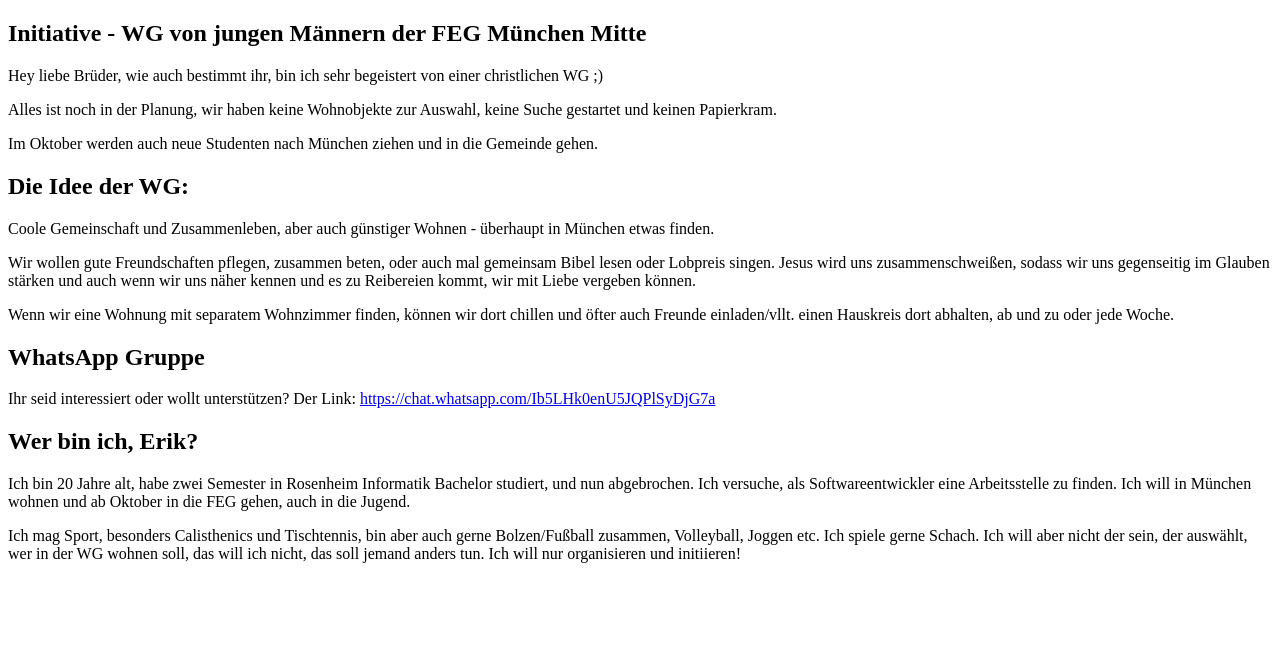
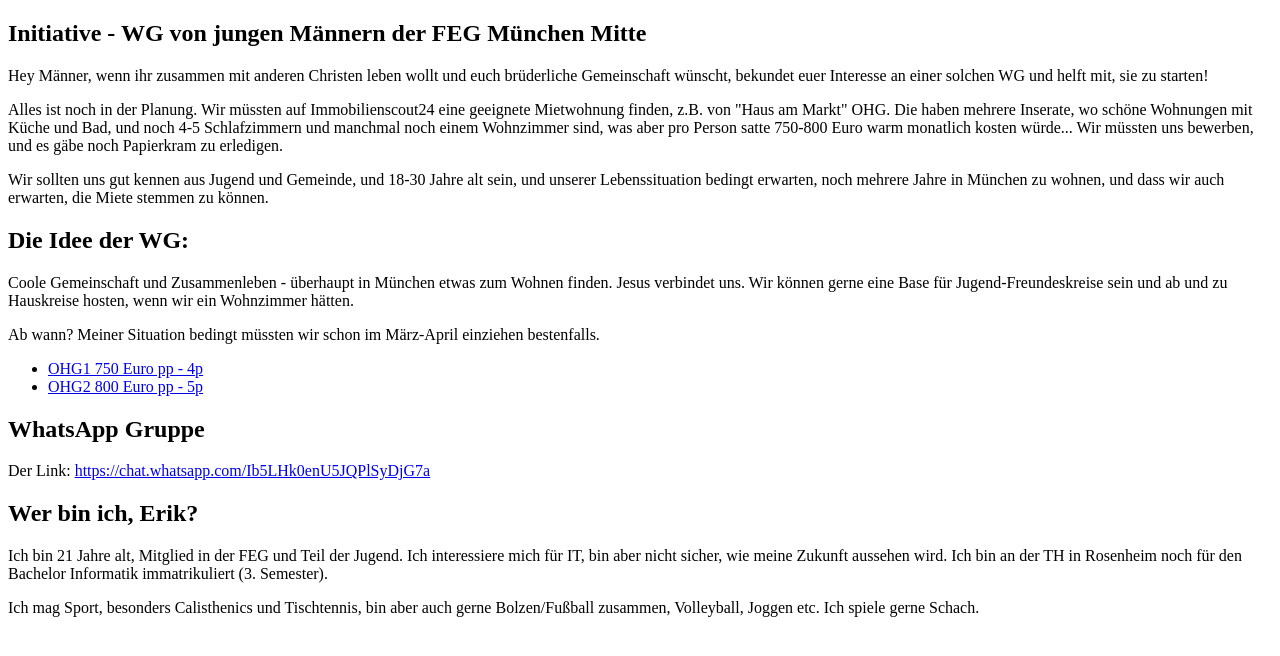
Before and after one commit to feg-mm/maenner-wg, a plain HTML site: page index.html in a window 1280 px wide. Drawn offline with Linux system fonts and the light colour scheme.

Commit message:
neue Version 2024

```diff
--- a/index.html
+++ b/index.html
@@ -6,28 +6,23 @@
 </head>
 <body>
 <h2>Initiative - WG von jungen Männern der FEG München Mitte</h2>
-<p>Hey liebe Brüder, wie auch bestimmt ihr, bin ich sehr begeistert von einer christlichen WG ;) </p>
-<p>Alles ist noch in der Planung, wir haben keine Wohnobjekte zur Auswahl, keine Suche gestartet und keinen
-    Papierkram.</p>
-<p>Im Oktober werden auch neue Studenten nach München ziehen und in die Gemeinde gehen.</p>
+<p>Hey Männer, wenn ihr zusammen mit anderen Christen leben wollt und euch brüderliche Gemeinschaft wünscht, bekundet euer Interesse an einer solchen WG und helft mit, sie zu starten!</p>
+<p>Alles ist noch in der Planung. Wir müssten auf Immobilienscout24 eine geeignete Mietwohnung finden, z.B. von "Haus am Markt" OHG. Die haben mehrere Inserate, wo schöne Wohnungen mit Küche und Bad, und noch 4-5 Schlafzimmern und manchmal noch einem Wohnzimmer sind, was aber pro Person satte 750-800 Euro warm monatlich kosten würde... Wir müssten uns bewerben, und es gäbe noch Papierkram zu erledigen.</p>
+<p>Wir sollten uns gut kennen aus Jugend und Gemeinde, und 18-30 Jahre alt sein, und unserer Lebenssituation bedingt erwarten, noch mehrere Jahre in München zu wohnen, und dass wir auch erwarten, die Miete stemmen zu können.</p>
 <h2>Die Idee der WG:</h2>
-<p>Coole Gemeinschaft und Zusammenleben, aber auch günstiger Wohnen - überhaupt in München etwas finden.</p>
-<p>Wir wollen gute Freundschaften pflegen, zusammen beten, oder auch mal gemeinsam Bibel lesen oder Lobpreis singen.
-    Jesus wird uns zusammenschweißen, sodass wir uns gegenseitig im Glauben stärken und auch wenn wir uns näher kennen
-    und es zu Reibereien kommt, wir mit Liebe vergeben können.</p>
-<p>Wenn wir eine Wohnung mit separatem Wohnzimmer finden, können wir dort chillen und öfter auch Freunde einladen/vllt.
-    einen Hauskreis dort abhalten, ab und zu oder jede Woche.</p>
+<p>Coole Gemeinschaft und Zusammenleben - überhaupt in München etwas zum Wohnen finden. Jesus verbindet uns. Wir können gerne eine Base für Jugend-Freundeskreise sein und ab und zu Hauskreise hosten, wenn wir ein Wohnzimmer hätten.</p>
+<p>Ab wann? Meiner Situation bedingt müssten wir schon im März-April einziehen bestenfalls.</p>
+<ul>
+	<li><a href="https://www.immobilienscout24.de/expose/147981615#/">OHG1 750 Euro pp - 4p</a></li>
+	<li><a href="https://www.immobilienscout24.de/expose/148031866#/">OHG2 800 Euro pp - 5p</a></li>
+</ul>
 <h2>WhatsApp Gruppe</h2>
-<p>Ihr seid interessiert oder wollt unterstützen? Der Link:
+<p>Der Link:
     <a href="https://chat.whatsapp.com/Ib5LHk0enU5JQPlSyDjG7a">https://chat.whatsapp.com/Ib5LHk0enU5JQPlSyDjG7a</a>
 </p>
 <h2>Wer bin ich, Erik?</h2>
-<p>Ich bin 20 Jahre alt, habe zwei Semester in Rosenheim Informatik Bachelor studiert, und nun abgebrochen. Ich
-    versuche, als Softwareentwickler eine Arbeitsstelle zu finden. Ich will in München wohnen und ab Oktober in die FEG
-    gehen, auch in die Jugend.
-</p>
+<p>Ich bin 21 Jahre alt, Mitglied in der FEG und Teil der Jugend. Ich interessiere mich für IT, bin aber nicht sicher, wie meine Zukunft aussehen wird. Ich bin an der TH in Rosenheim noch für den Bachelor Informatik immatrikuliert (3. Semester).</p>
 <p>Ich mag Sport, besonders Calisthenics und Tischtennis, bin aber auch gerne Bolzen/Fußball zusammen, Volleyball,
-    Joggen etc. Ich spiele gerne Schach. Ich will aber nicht der sein, der auswählt, wer in der WG wohnen soll, das will
-    ich nicht, das soll jemand anders tun. Ich will nur organisieren und initiieren!</p>
+    Joggen etc. Ich spiele gerne Schach.</p>
 </body>
 </html>
```
